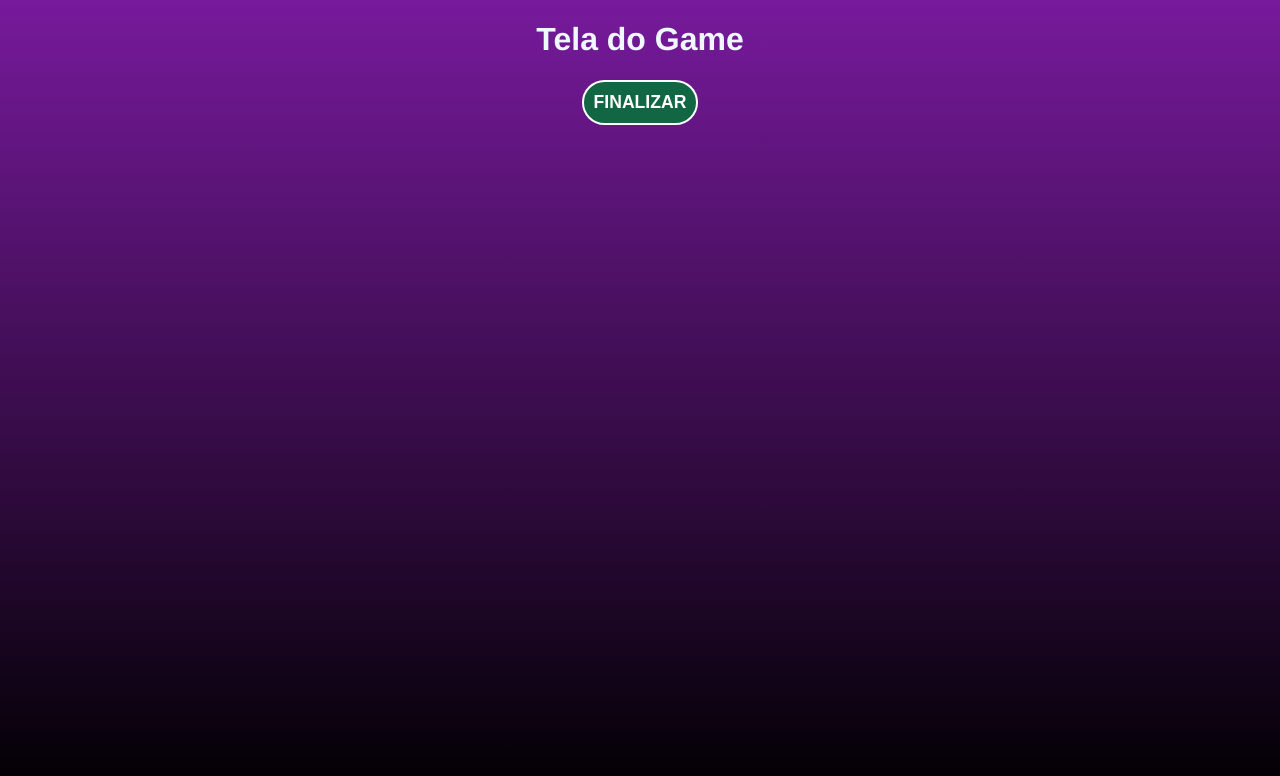
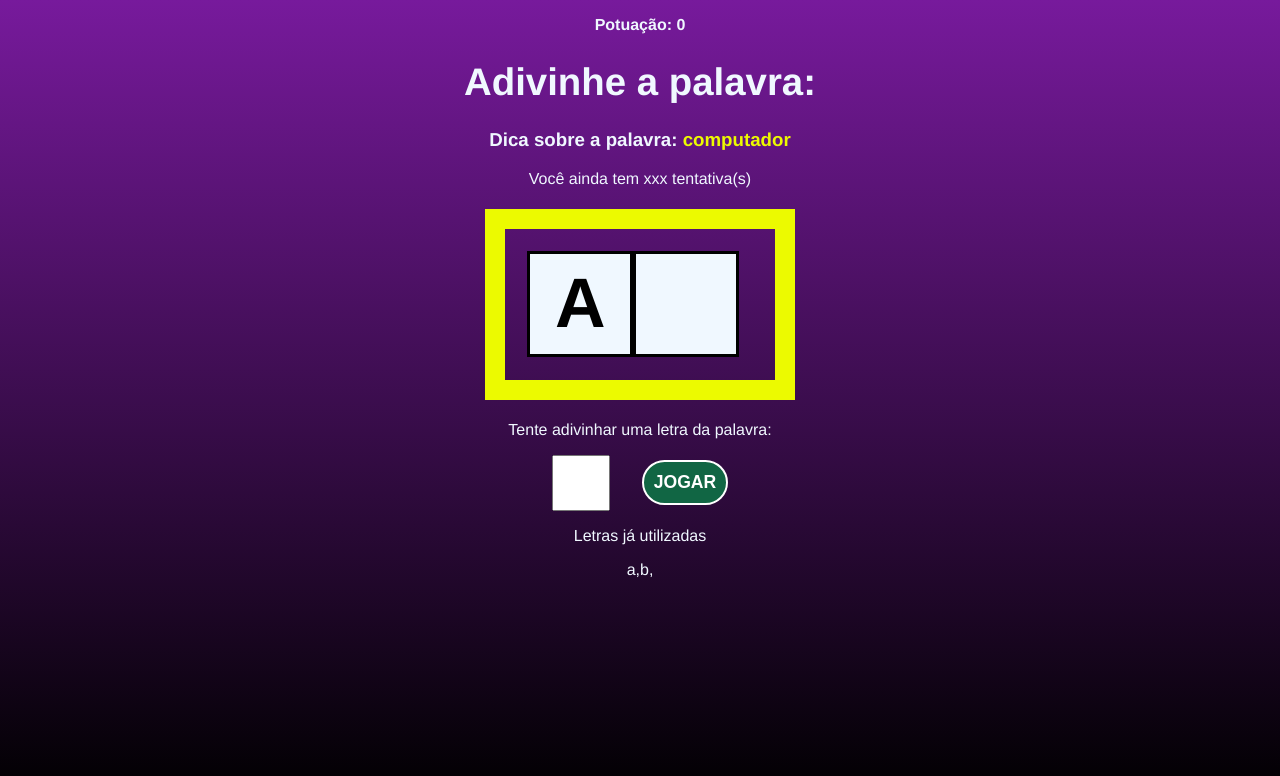
Before and after one commit to wtiinfo/jogo_reactjs, a React (Vite) app: page / in a window 1280 px wide. Both pictures are taken after a click on the button "COMEÇAR". Shown: the top 776 px of the page. Built offline with nearby package versions, Linux system fonts and the light colour scheme.

Commit message:
Começando a criar o game

```diff
--- a/src/App.jsx
+++ b/src/App.jsx
@@ -1,3 +1,4 @@
+/* eslint-disable no-unused-vars */
 
 import './App.css';
 import StartScreen from './components/StartScreen';
@@ -24,6 +25,12 @@
   const [pickedWord, setPickedWord] = useState("");
   const [pickedCategory, setPickedCategory] = useState("");
   const [letters, setLetters] = useState([]);//LISTA DE LETRAS
+
+  const [guessedLetters, setGuessedLetters] = useState([]);
+  const [wrongLetters, setWrongLetters] = useState([]);
+  const [guesses, setGuesses] = useState(3);
+  const [score, setScore] = useState(0);
+
 
 
   const pickWordAndCategory = () => {
@@ -69,7 +76,15 @@
   return (
     <>
       {gameStage === "start" && <StartScreen startGame={startGame} />}
-      {gameStage === "game" && <Game verifyLetter={verifyLetter} />}
+      {gameStage === "game" && <Game
+      verifyLetter={verifyLetter}
+      pickedWord={pickedWord}
+      pickedCategory={pickedCategory}
+      letters={letters}
+      guessedLetters={guessedLetters}
+      wrongLetters={wrongLetters}
+      guesse={guesses}
+      score={score} />}
       {gameStage === "end" && <GameOver retry={retry} />}
     </>
   )
--- a/src/components/Game.css
+++ b/src/components/Game.css
@@ -0,0 +1,44 @@
+.game h1 {
+    font-size: 2.4em;
+}
+
+.points span {
+    font-weight: bold;
+}
+
+.tip span {
+    color: #ecfa00;
+}
+
+.wordContainer {
+    margin: 1.3em;
+    padding: 1.4em;
+    border: 20px solid #ecfa00;
+    display: flex;
+}
+
+.letter, .blankSquare {
+    font-size: 70px;
+    line-height: 1.4;
+    border: 3px solid black;
+    height: 100px;
+    width: 100px;
+    text-transform: uppercase;
+    background-color: aliceblue;
+    color: black;
+    font-weight: bold;
+}
+
+.letterContainer form {
+    display: flex;
+    align-items: center;
+    justify-content: center;
+}
+
+.letterContainer input {
+    height: 50px;
+    width: 50px;
+    font-size: 2em;
+    text-align: center;
+    margin-right: 1em;
+}
--- a/src/components/Game.jsx
+++ b/src/components/Game.jsx
@@ -1,10 +1,43 @@
+/* eslint-disable no-unused-vars */
+/* eslint-disable react/prop-types */
 import "./Game.css";
 
-const Game = ({ verifyLetter }) => {
+const Game = ({
+    verifyLetter,
+    pickedWord,
+    pickedCategory,
+    letters,
+    guessedLetters,
+    wrongLetters,
+    guesses,
+    score}) => {
     return (
-        <div>
-            <h1>Tela do Game</h1>
-            <button onClick={verifyLetter}>Finalizar</button>
+        <div className="game">
+            <p className="points">
+                <span>Potuação: {score}</span>
+            </p>
+            <h1>Adivinhe a palavra:</h1>
+            <h3 className="tip">
+                Dica sobre a palavra: <span>{pickedCategory}</span>
+            </h3>
+            <p>Você ainda tem xxx tentativa(s)</p>
+            <div className="wordContainer">
+                <span className="letter">A</span>
+                <span className="blankSquare"></span>
+            </div>
+
+            <div className="letterContainer">
+                <p>Tente adivinhar uma letra da palavra:</p>
+                <form>
+                    <input type="text" name="letter" maxLength="1" required />
+                    <button>Jogar</button>
+                </form>
+            </div>
+
+            <div className="wrongLettersContainer">
+                <p>Letras já utilizadas</p>
+                <span>a,</span><span>b,</span>
+            </div>
         </div>
     );
 }
```
